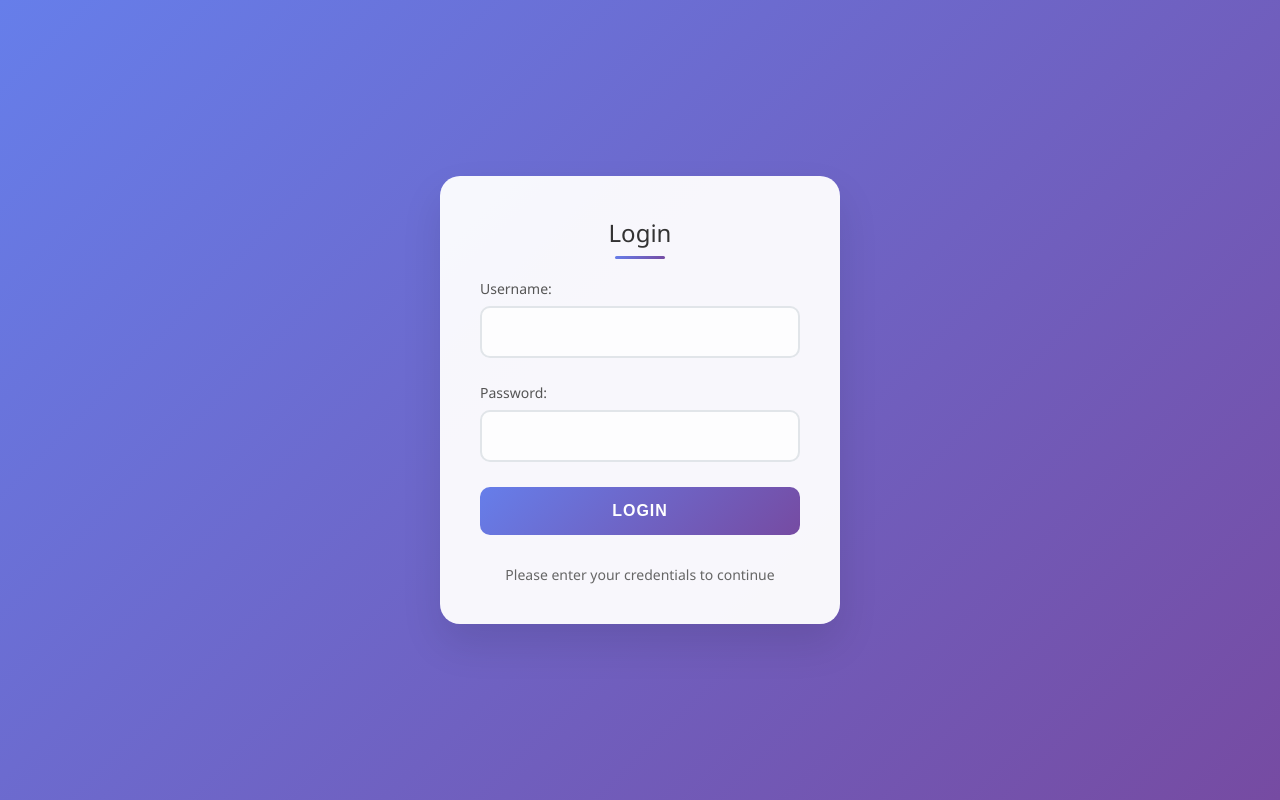
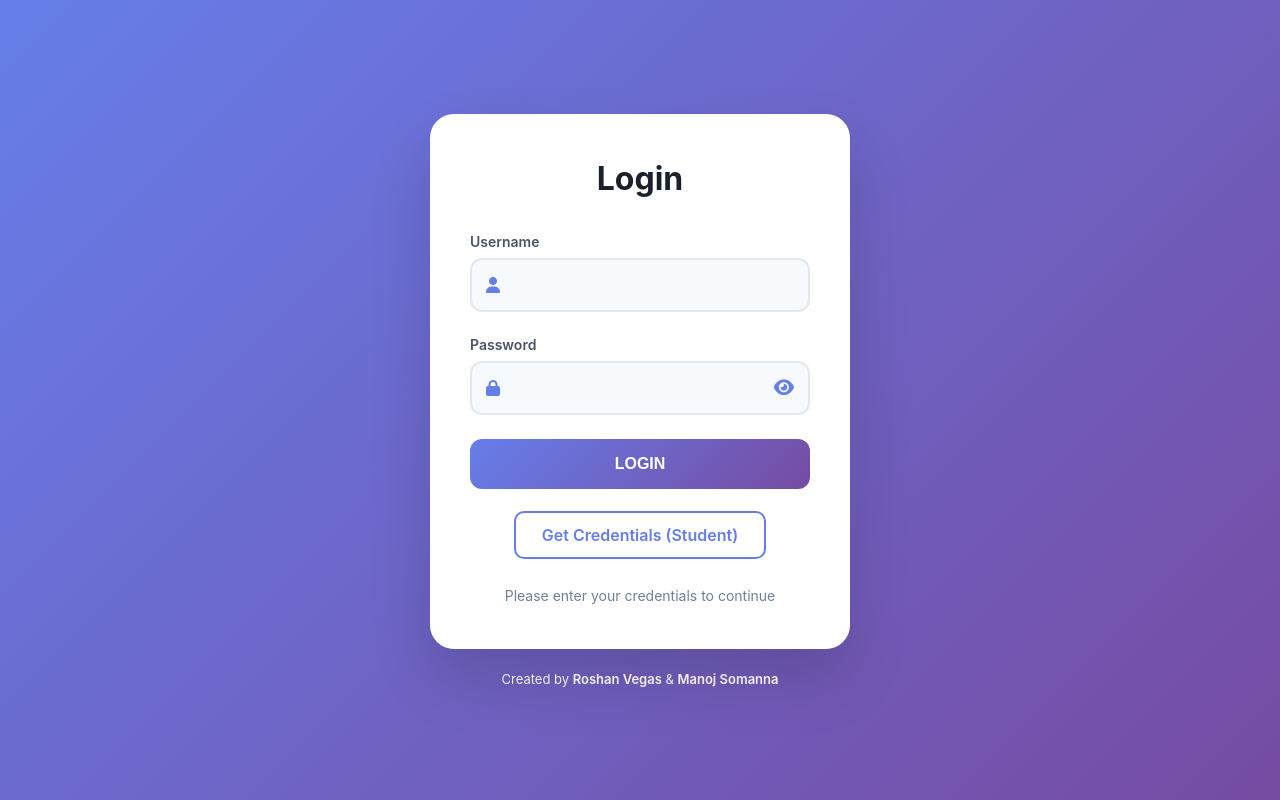
Before and after one commit to manoj9901811/feedback_system, a Django app: page / in a window 1280 px wide. Run offline with Django 5.2, Linux system fonts and the light colour scheme.

Commit message:
first commit

```diff
--- a/feedback_app/templates/feedback_app/login.html
+++ b/feedback_app/templates/feedback_app/login.html
@@ -4,155 +4,261 @@
   <meta charset="UTF-8" />
   <meta name="viewport" content="width=device-width, initial-scale=1.0"/>
   <title>Login</title>
+
+  <!-- Font Awesome -->
+  <link
+    rel="stylesheet"
+    href="https://cdnjs.cloudflare.com/ajax/libs/font-awesome/6.5.1/css/all.min.css"
+  />
+
   <style>
     * {
       margin: 0;
       padding: 0;
       box-sizing: border-box;
     }
+
     body {
-      font-family: 'Segoe UI', Tahoma, Geneva, Verdana, sans-serif;
+      font-family: 'Inter', 'Segoe UI', system-ui, sans-serif;
       background: linear-gradient(135deg, #667eea 0%, #764ba2 100%);
       min-height: 100vh;
       display: flex;
+      flex-direction: column; /* required for footer */
       align-items: center;
       justify-content: center;
       padding: 20px;
     }
+
     .login-container {
-      background: rgba(255, 255, 255, 0.95);
-      padding: 40px;
-      border-radius: 20px;
-      box-shadow: 0 20px 40px rgba(0, 0, 0, 0.1);
+      background: #ffffff;
+      padding: 45px 40px;
+      border-radius: 24px;
       width: 100%;
-      max-width: 400px;
-      transition: transform 0.3s ease, box-shadow 0.3s ease;
-      animation: fadeInUp 0.6s ease-out;
+      max-width: 420px;
+      box-shadow: 0 30px 60px rgba(0, 0, 0, 0.15);
+      animation: fadeInUp 0.8s ease;
     }
-    .login-container:hover {
-      transform: translateY(-5px);
-      box-shadow: 0 25px 50px rgba(0, 0, 0, 0.15);
-    }
+
     h2 {
       text-align: center;
-      color: #333;
-      margin-bottom: 30px;
-      font-weight: 300;
-      position: relative;
+      margin-bottom: 35px;
+      font-size: 32px;
+      font-weight: 700;
+      color: #1a202c;
     }
-    h2::after {
-      content: '';
-      position: absolute;
-      bottom: -10px;
-      left: 50%;
-      transform: translateX(-50%);
-      width: 50px;
-      height: 3px;
-      background: linear-gradient(135deg, #667eea, #764ba2);
-      border-radius: 2px;
+
+    .error-message {
+      color: #c53030;
+      background: rgba(252, 129, 129, 0.15);
+      padding: 14px;
+      border-radius: 12px;
+      margin-bottom: 22px;
+      font-size: 14px;
+      display: flex;
+      gap: 10px;
+      align-items: center;
     }
-    .error-message {
-      color: #e74c3c;
-      background: rgba(231, 76, 60, 0.1);
-      padding: 15px;
-      border-radius: 10px;
-      margin-bottom: 20px;
-      border-left: 4px solid #e74c3c;
-      font-size: 14px;
-      animation: shake 0.4s ease-in-out;
+
+    .form-group {
+      margin-bottom: 24px;
     }
-    @keyframes shake {
-      10%, 30%, 50%, 70% { transform: translateX(-5px); }
-      0%, 20%, 40%, 60%, 80% { transform: translateX(0); }
-    }
-    .form-group {
-      margin-bottom: 25px;
-      position: relative;
-    }
+
     label {
       display: block;
       margin-bottom: 8px;
-      color: #555;
-      font-weight: 500;
       font-size: 14px;
+      font-weight: 600;
+      color: #4a5568;
     }
-    input[type="text"],
-    input[type="password"] {
+
+    .input-wrapper {
+      position: relative;
+    }
+
+    .left-icon {
+      position: absolute;
+      top: 50%;
+      left: 16px;
+      transform: translateY(-50%);
+      color: #667eea;
+      font-size: 16px;
+      pointer-events: none;
+    }
+
+    .toggle-password {
+      position: absolute;
+      top: 50%;
+      right: 16px;
+      transform: translateY(-50%);
+      color: #667eea;
+      font-size: 18px;
+      cursor: pointer;
+    }
+
+    input {
       width: 100%;
-      padding: 15px;
-      border: 2px solid #e1e5e9;
-      border-radius: 10px;
+      padding: 16px 50px 16px 46px;
+      border-radius: 12px;
+      border: 2px solid #e2e8f0;
       font-size: 16px;
-      background: rgba(255, 255, 255, 0.8);
+      background: #f7fafc;
       outline: none;
       transition: 0.3s;
     }
+
     input:focus {
       border-color: #667eea;
-      background: white;
-      box-shadow: 0 5px 15px rgba(102, 126, 234, 0.2);
+      background: #ffffff;
+      box-shadow: 0 0 0 4px rgba(102, 126, 234, 0.15);
     }
+
     button[type="submit"] {
       width: 100%;
-      padding: 15px;
-      background: linear-gradient(135deg, #667eea 0%, #764ba2 100%);
-      color: white;
+      padding: 16px;
+      background: linear-gradient(135deg, #667eea, #764ba2);
+      color: #ffffff;
       border: none;
-      border-radius: 10px;
+      border-radius: 12px;
       font-size: 16px;
-      font-weight: 600;
+      font-weight: 700;
       cursor: pointer;
       transition: 0.3s;
       text-transform: uppercase;
-      letter-spacing: 1px;
-      position: relative;
-      overflow: hidden;
     }
+
     button:hover {
       transform: translateY(-2px);
-      box-shadow: 0 10px 25px rgba(102, 126, 234, 0.3);
+      box-shadow: 0 10px 25px rgba(102, 126, 234, 0.4);
     }
-    button:active {
-      transform: translateY(0);
+
+    .btn-link-wrapper {
+      text-align: center;
+      margin-top: 22px;
     }
+
+    .btn-link {
+      display: inline-block;
+      padding: 12px 26px;
+      border-radius: 10px;
+      border: 2px solid #667eea;
+      color: #667eea;
+      font-weight: 600;
+      text-decoration: none;
+      transition: 0.3s;
+    }
+
+    .btn-link:hover {
+      background: #667eea;
+      color: #ffffff;
+    }
+
     .form-footer {
       text-align: center;
-      margin-top: 30px;
-      color: #666;
+      margin-top: 28px;
       font-size: 14px;
+      color: #718096;
     }
+
+    /* Footer */
+    .footer {
+      margin-top: 22px;
+      font-size: 13px;
+      color: rgba(255, 255, 255, 0.9);
+      text-align: center;
+    }
+
+    .footer span {
+      font-weight: 600;
+    }
+
     @media (max-width: 480px) {
       .login-container {
-        padding: 30px 20px;
+        padding: 38px 26px;
+      }
+
+      h2 {
+        font-size: 28px;
       }
     }
+
     @keyframes fadeInUp {
-      from { opacity: 0; transform: translateY(30px); }
-      to { opacity: 1; transform: translateY(0); }
+      from {
+        opacity: 0;
+        transform: translateY(40px);
+      }
+      to {
+        opacity: 1;
+        transform: translateY(0);
+      }
     }
   </style>
 </head>
+
 <body>
+
   <div class="login-container">
     <h2>Login</h2>
+
     {% if error %}
-      <div class="error-message">{{ error }}</div>
+      <div class="error-message">
+        <i class="fa-solid fa-triangle-exclamation"></i>
+        {{ error }}
+      </div>
     {% endif %}
-    <form method="post" id="loginForm" novalidate>
+
+    <form method="post">
       {% csrf_token %}
+
       <div class="form-group">
-        <label for="username">Username:</label>
-        <input type="text" id="username" name="username" required />
+        <label>Username</label>
+        <div class="input-wrapper">
+          <i class="fa-solid fa-user left-icon"></i>
+          <input type="text" name="username" required />
+        </div>
       </div>
+
       <div class="form-group">
-        <label for="password">Password:</label>
-        <input type="password" id="password" name="password" required />
+        <label>Password</label>
+        <div class="input-wrapper">
+          <i class="fa-solid fa-lock left-icon"></i>
+          <input type="password" id="password" name="password" required />
+          <i class="fa-solid fa-eye toggle-password" onclick="togglePassword()"></i>
+        </div>
       </div>
+
       <button type="submit">Login</button>
     </form>
+
+    <div class="btn-link-wrapper">
+      <a href="{% url 'get_credentials' %}" class="btn-link">
+        Get Credentials (Student)
+      </a>
+    </div>
+
     <div class="form-footer">
       <p>Please enter your credentials to continue</p>
     </div>
   </div>
+
+  <!-- Footer -->
+  <div class="footer">
+    Created by <span>Roshan Vegas</span> &amp; <span>Manoj Somanna</span>
+  </div>
+
+  <script>
+    function togglePassword() {
+      const password = document.getElementById("password");
+      const icon = document.querySelector(".toggle-password");
+
+      if (password.type === "password") {
+        password.type = "text";
+        icon.classList.replace("fa-eye", "fa-eye-slash");
+      } else {
+        password.type = "password";
+        icon.classList.replace("fa-eye-slash", "fa-eye");
+      }
+    }
+  </script>
+
 </body>
 </html>
--- a/feedback_app/urls.py
+++ b/feedback_app/urls.py
@@ -23,6 +23,7 @@ urlpatterns = [
     path("dashboard/clear-mappings/", views.clear_mappings, name="clear_mappings"),
     path("view-faculties/", views.view_faculties, name="view_faculties"),
     path("delete-faculty/<int:faculty_id>/", views.delete_faculty, name="delete_faculty"),
+        path('get-credentials/', views.get_credentials, name='get_credentials'),
 
 
 
--- a/feedback_app/views.py
+++ b/feedback_app/views.py
@@ -627,7 +627,7 @@ def facility_feedback(request):
         # Save to Excel in FacilityFeedback sheet
         save_feedback_to_excel(request, student, facilities, ratings, sheet_name='FacilityFeedback')
 
-        return redirect('admin_dashboard')
+        return redirect('student_dashboard')
 
     return render(request, 'feedback_app/facility_feedback.html', {
         'student': student,
@@ -1319,3 +1319,53 @@ def download_mappings_excel(request):
     # Write to Excel
     df.to_excel(response, index=False, sheet_name="Mappings")
     return response
+
+from django.shortcuts import render
+from django.core.mail import send_mail
+from django.contrib import messages
+from .models import Student
+
+def get_credentials(request):
+    show_login = False  # 👈 flag
+
+    if request.method == "POST":
+        usn = request.POST.get('usn')
+        email = request.POST.get('email')
+
+        try:
+            student = Student.objects.get(usn=usn)
+
+            send_mail(
+                subject="Your Login Credentials",
+                message=f"""
+Hello {student.name},
+
+Your login credentials are:
+
+User ID: {student.generated_userid}
+Password: {student.generated_password}
+
+Please keep them confidential.
+
+Best Regards,
+AMC Engineering College
+Department of MCA
+Asst Prof. Roshan Vegas
+Manoj Somanna
+                """,
+                from_email=None,
+                recipient_list=[email],
+                fail_silently=False,
+            )
+
+            messages.success(request, "Credentials sent successfully.")
+            show_login = True   # ✅ show login link
+
+        except Student.DoesNotExist:
+            messages.error(request, "Invalid USN.")
+
+    return render(
+        request,
+        'feedback_app/get_credentials.html',
+        {'show_login': show_login}
+    )
```
Also changed, not shown: feedback_app/templates/feedback_app/get_credentials.html (added, +222 -0 lines), feedback_system/settings.py (+8 -0 lines), 1 other file.
